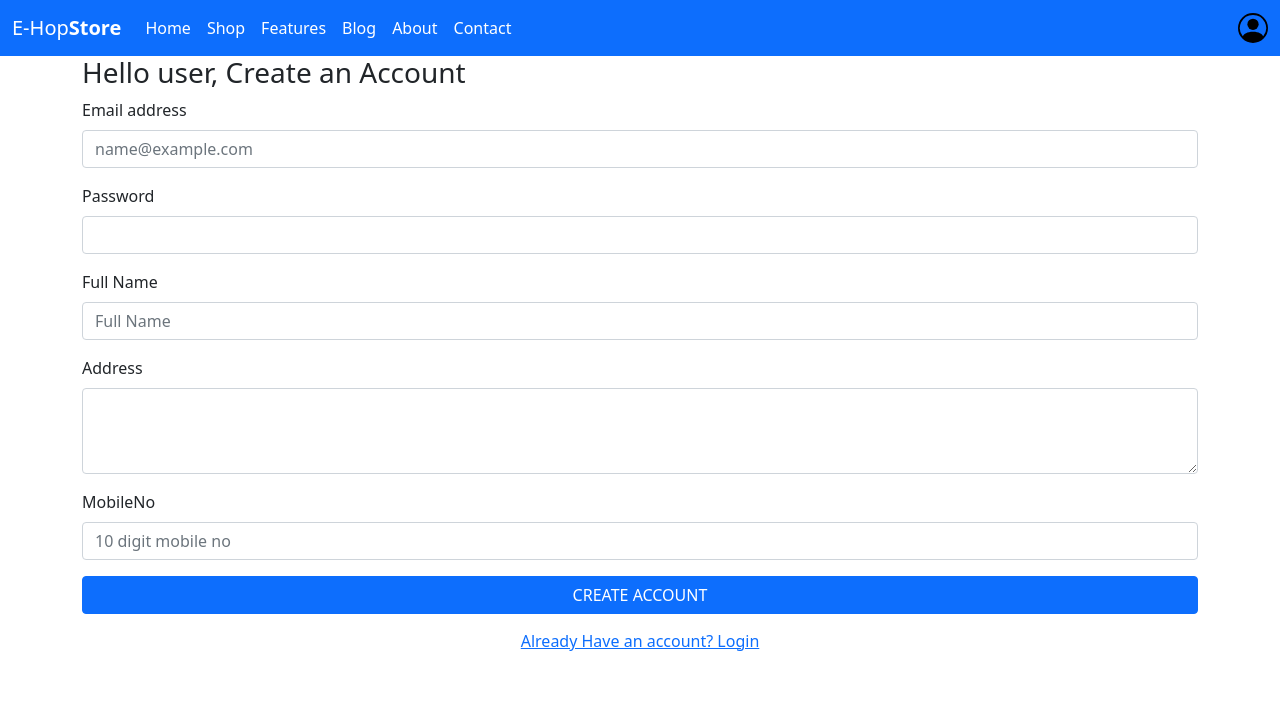
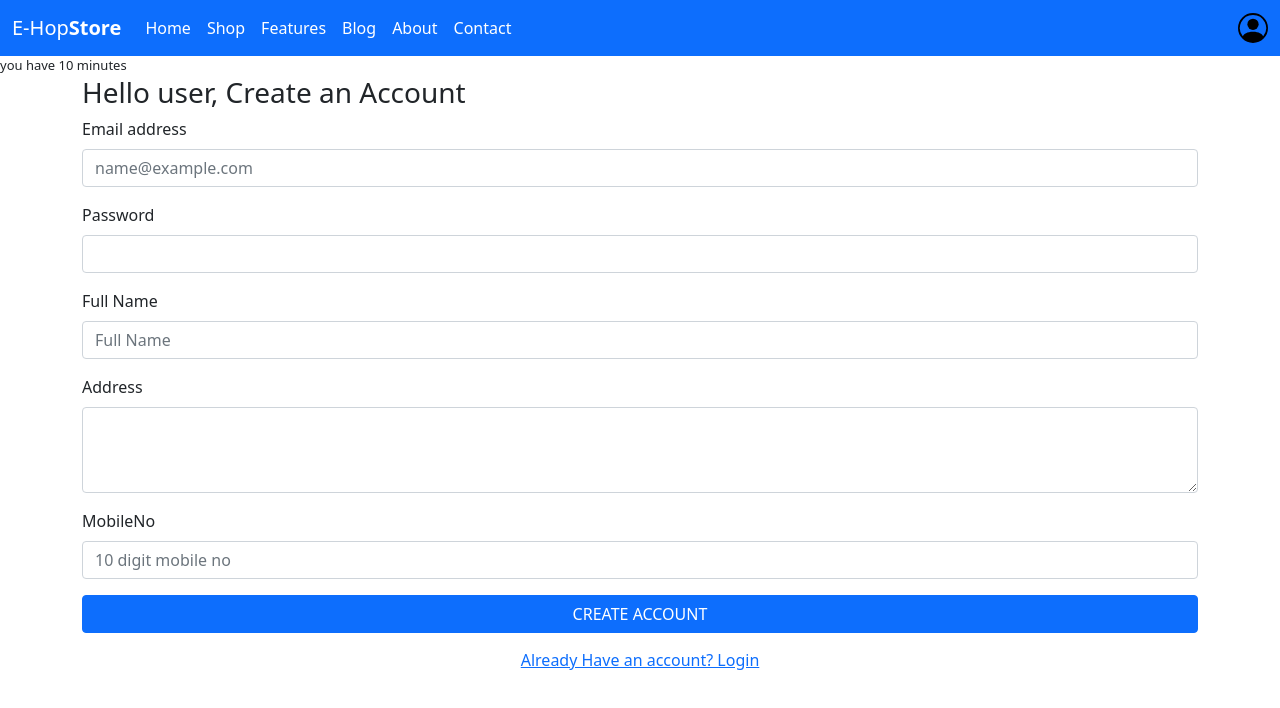
Before and after one commit to chandansutradhar2/infrasoft, an Angular app: page / in a window 1280 px wide. Shown: the top 708 px of the page. Built offline with nearby package versions, Linux system fonts and the light colour scheme.

Commit message:
interpolation using method

```diff
--- a/src/app/auth/signup/signup.component.html
+++ b/src/app/auth/signup/signup.component.html
@@ -1,3 +1,7 @@
+<div class="time">
+    <!-- Signup Start at: {{currentTime}} -->
+    {{printTimeLeft()}}
+</div>
 <div class="container">
     <h3>Hello {{userType}}, Create an Account</h3>
 
--- a/src/app/auth/signup/signup.component.scss
+++ b/src/app/auth/signup/signup.component.scss
@@ -0,0 +1,3 @@
+.time {
+  font-size: small;
+}
--- a/src/app/auth/signup/signup.component.ts
+++ b/src/app/auth/signup/signup.component.ts
@@ -14,6 +14,23 @@ import { LOGIN_TYPE } from 'src/app/models/user.model';
 })
 export class SignupComponent {
   @Input() userType: string = LOGIN_TYPE.user;
+  maxTime: number = 10;
+  timer: string = `you have ${this.maxTime} minutes`;
+  currentTime!: Date;
+  constructor() {
+    this.currentTime = new Date();
+    this.remainingTime();
+  }
 
-  constructor() {}
+  remainingTime() {
+    setInterval(() => {
+      this.maxTime = this.maxTime - 1;
+      this.timer = `you have ${this.maxTime} minutes`;
+      this.printTimeLeft();
+    }, 60000);
+  }
+
+  printTimeLeft(): string {
+    return this.timer;
+  }
 }
```
